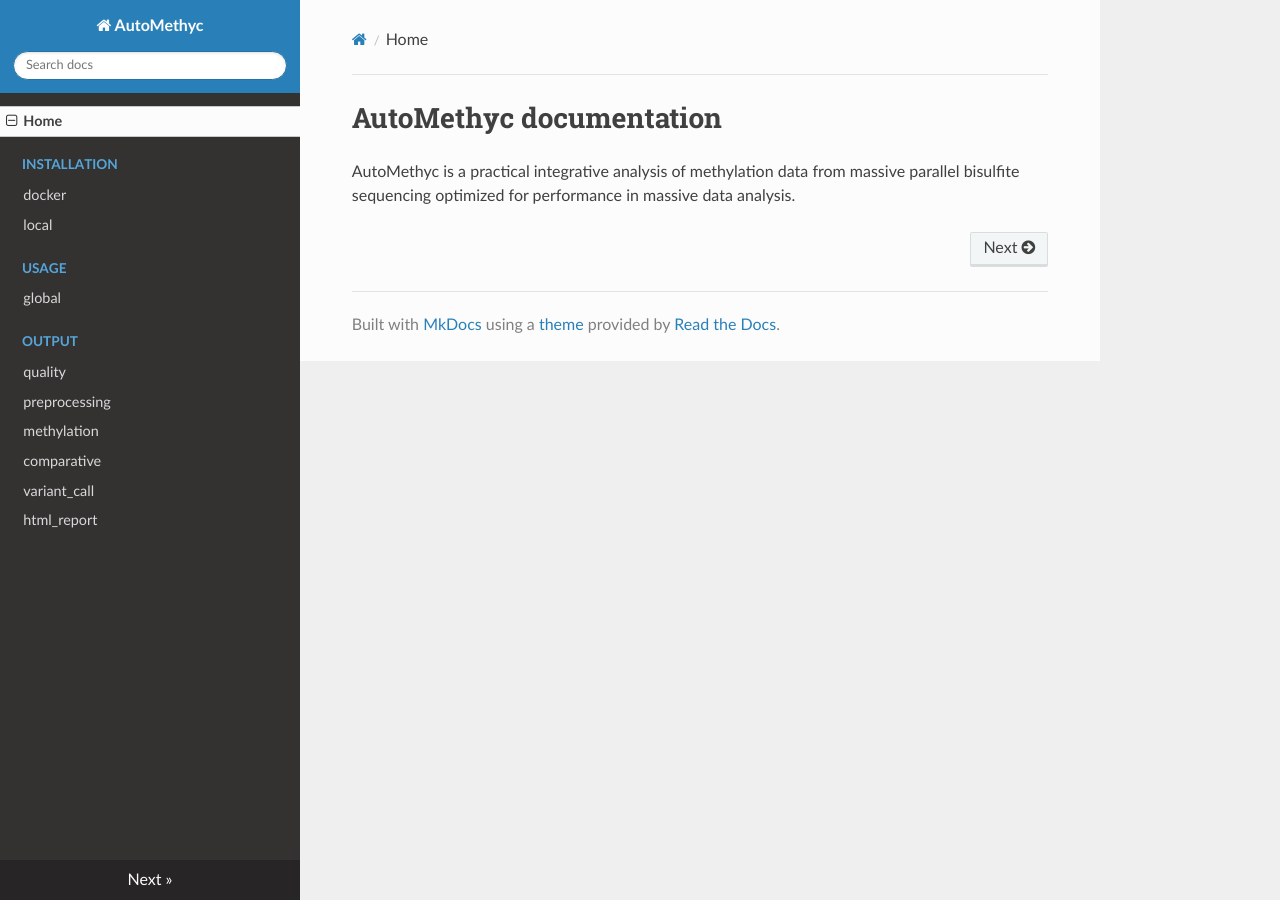
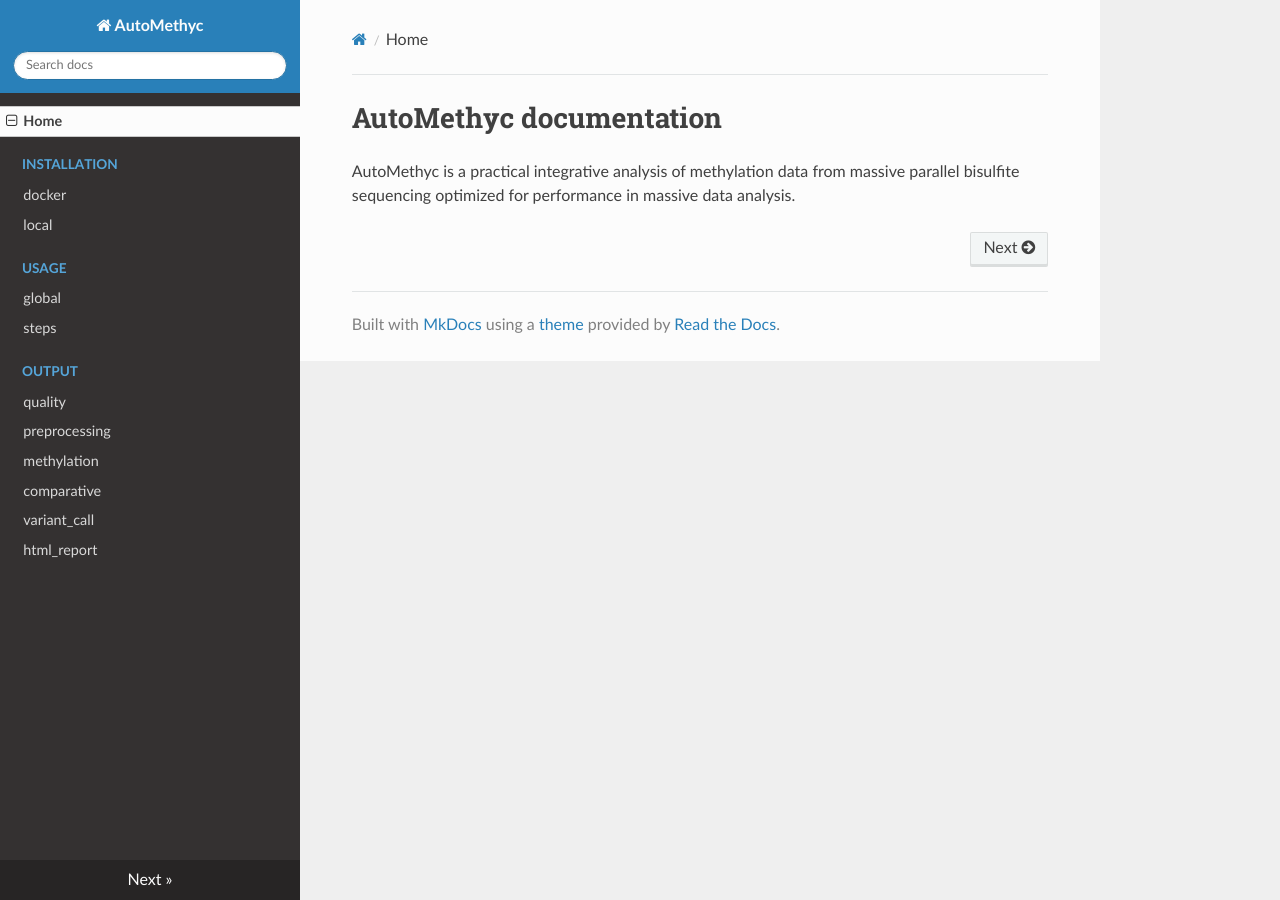
Before and after one commit to FerAmbriz/AutoMethyc, an MkDocs documentation site: the page built from docs/docs/index.md, in a window 1280 px wide. Built offline with MkDocs 1.6.1, drawn with Linux system fonts in a browser that asks for light colours; nearby versions of some CDN libraries.

Commit message:
Update mkdocs.yml

```diff
--- a/docs/mkdocs.yml
+++ b/docs/mkdocs.yml
@@ -10,6 +10,7 @@ nav:
     - local: Installation/local.md
   - Usage:
     - global: Usage/usage.md
+    - steps: Usage/steps.md
   - Output:
     - quality: Output/quality_metrics.md
     - preprocessing: Output/preprocessing.md
```
